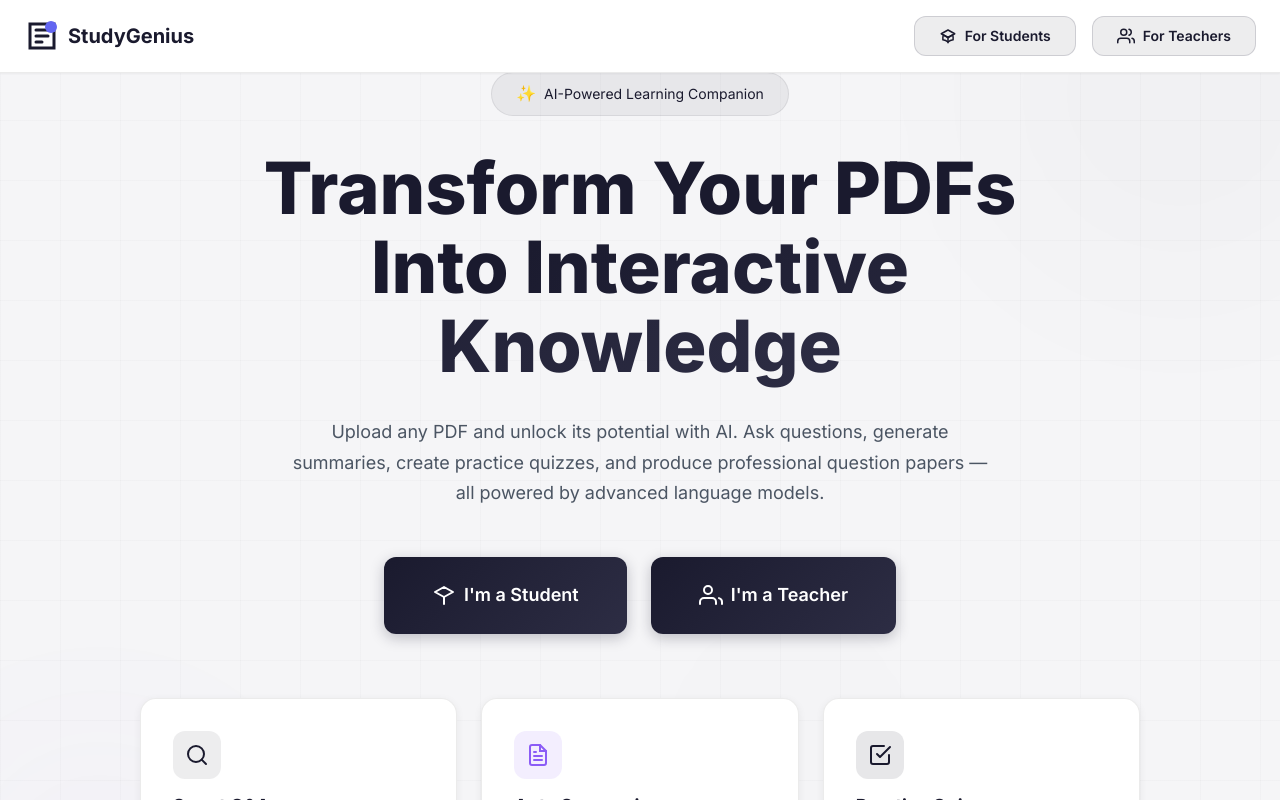
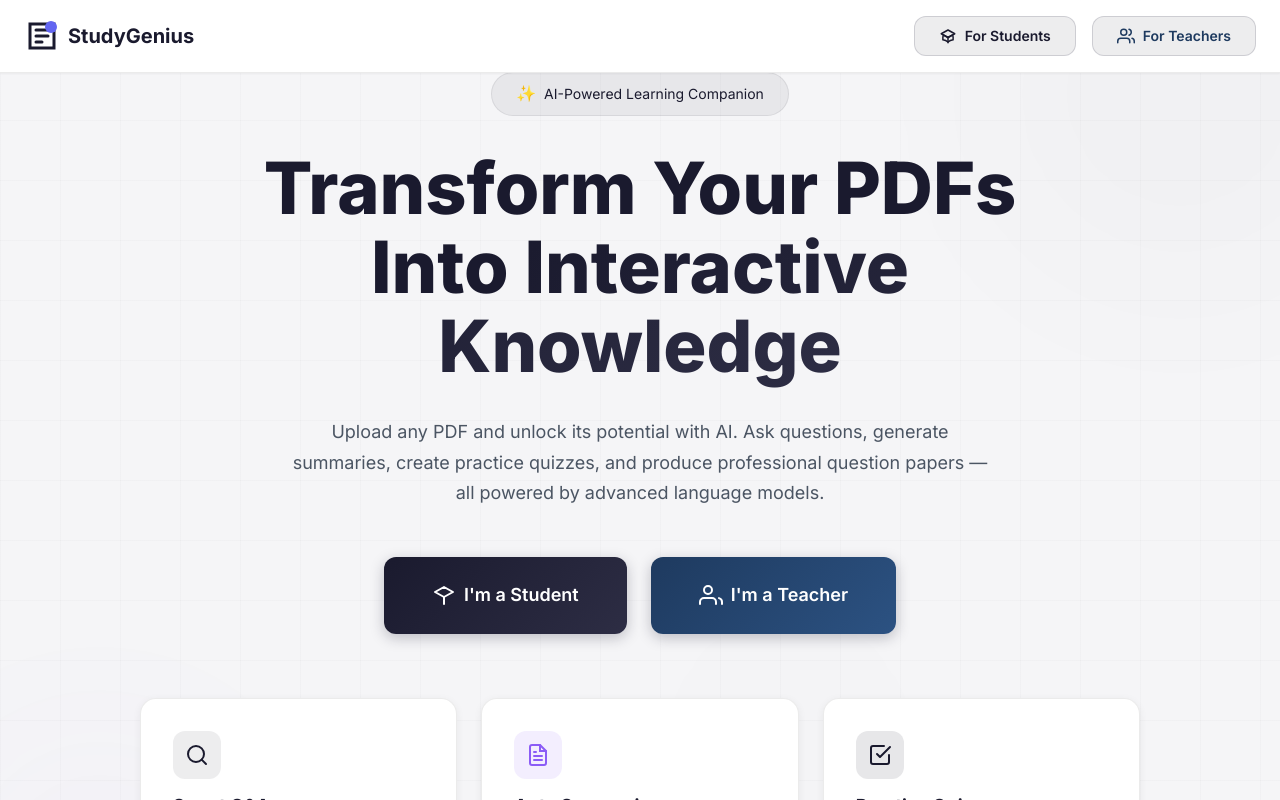
Before and after one commit to RohanCB18/EL_project, a React (Vite) app in the folder frontend/: page / in a window 1280 px wide. Shown: the top 800 px of the page. Built offline with nearby package versions, Linux system fonts and the light colour scheme.

Commit message:
style: make Teacher button dark blue on home page

```diff
--- a/frontend/src/index.css
+++ b/frontend/src/index.css
@@ -22,10 +22,10 @@
   --color-student-secondary: #2d2d44;
   --color-student-gradient: linear-gradient(135deg, #1a1a2e 0%, #2d2d44 100%);
 
-  /* Teacher Theme - Black (same as student) */
-  --color-teacher-primary: #1a1a2e;
-  --color-teacher-secondary: #2d2d44;
-  --color-teacher-gradient: linear-gradient(135deg, #1a1a2e 0%, #2d2d44 100%);
+  /* Teacher Theme - Dark Blue */
+  --color-teacher-primary: #1e3a5f;
+  --color-teacher-secondary: #2c5282;
+  --color-teacher-gradient: linear-gradient(135deg, #1e3a5f 0%, #2c5282 100%);
 
   /* Text Colors */
   --color-text-primary: #1a1a2e;
```
